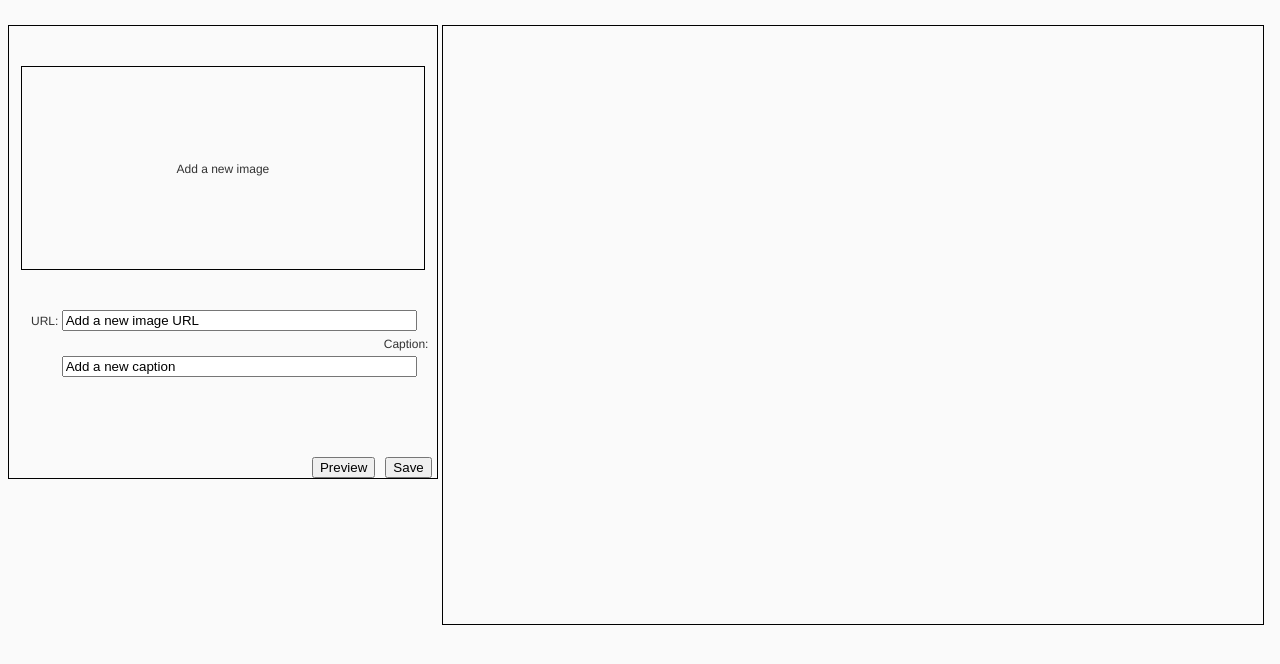
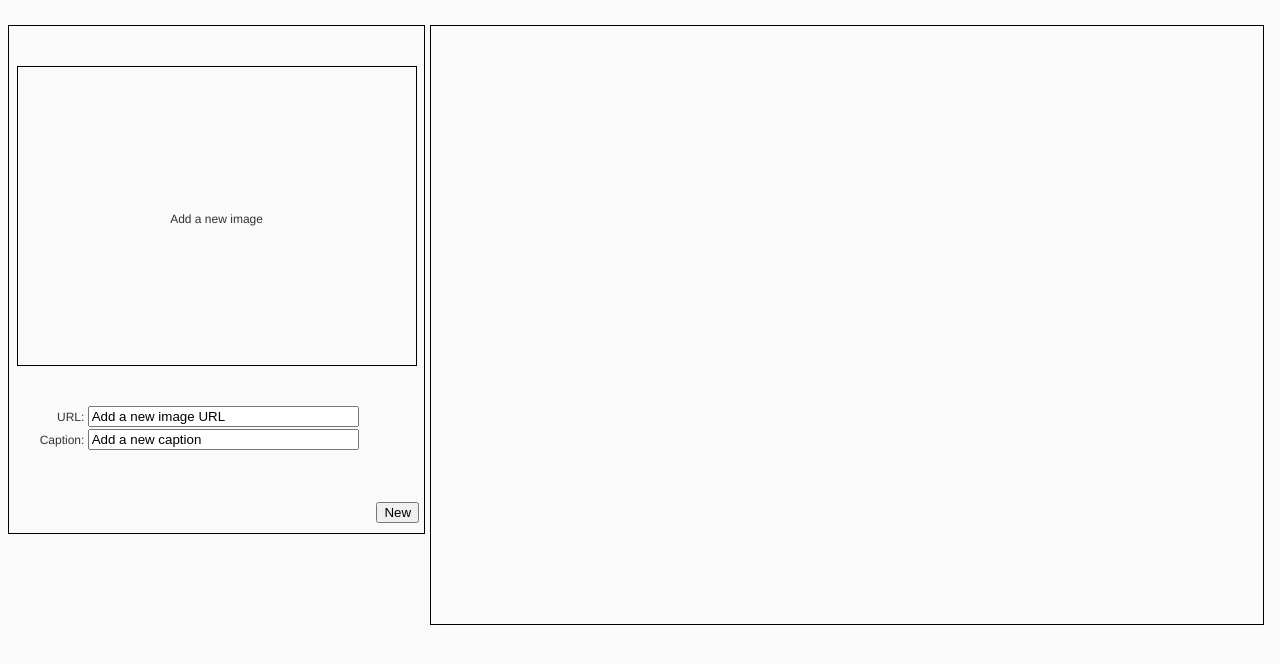
Before and after one commit to gingerrific/backbone-photo-gallery, a website: page app/index.html in a window 1280 px wide. Drawn offline with nearby package versions, Linux system fonts and the light colour scheme; files that its build step writes are made by us from their sources; no server answers.

Commit message:
updating views to correctly allow for adding new images

```diff
--- a/app/index.html
+++ b/app/index.html
@@ -33,7 +33,7 @@
 
 
         <script type="text/template" class='thumbnail-view-template'>
-            <img src="<%=url%>">
+            <img src="<%=url %>" title="<%=caption %>">
         </script>
 
         <script type="text/template" class='detail-view-template'>
@@ -47,26 +47,26 @@
                 <div class="caption-quote">Caption:&nbsp
                     <input type="text" value="<%=caption ? caption : 'Add a new caption'%>">
                 </div>
+                <%=url ? '<button class="save-button">Save</button><button class="preview-button">Preview</button><button class="delete-button">Delete</button><button class="new-button">New</button>' : '<button class="new-button">New</button>' %>
 
-            <button class="save-button">Save</button>
-            <button class="preview-button">Preview</button>
             </div>
         </script>
 
         <script type="text/template" class='detail-view-editing-template'>
             <div class="zoomed-thumbnail">
-                <%=url ? '<img src="url">': 'Add a new image'%>
+                <%=url ? '<img src='+url+'>': 'Add a new image'%>
             </div>
             <div class="editor">
-                <div class="link-address">URL:
-                <%=url ? url : 'Add a new image URL' %>
-                    <button class="edit-url-button">Edit</button>
+                <div class="link-address">URL:&nbsp
+                <input type="text" value="<%=url ? url : 'Add a new image URL' %>">
                 </div>
-                <div class="caption-quote">Caption:
-                <%=caption ? caption : 'Add a new caption'%>
-                    <button class="edit-caption-button">Edit</button>
+                <div class="caption-quote">Caption:&nbsp
+                <input type="text" value="<%=caption ? caption : 'Add a new caption'%>">
                 </div>
+
             <button class="save-button">Save</button>
+            <button class="preview-button">Preview</button>
+            <button class="delete-button">Delete</button>
             </div>
         </script>
 
--- a/app/scripts/detail-view.js
+++ b/app/scripts/detail-view.js
@@ -5,13 +5,15 @@ var DetailView = Backbone.View.extend({
 	editingTemplate: _.template($('.detail-view-editing-template').text()),
 
 	events: {
-		'click .preview-caption-button'	: 'previewChanges',
-		'click .save-button'			: 'saveChanges'
+		'click .preview-button'			: 'previewChanges',
+		'click .save-button'			: 'saveChanges',
+		'click .delete-button'			: 'deletePicture',
+		'click .new-button'				: 'newPicture'
 	},
 
 	initialize: function () {
 		this.photoGallery = new PhotoCollection();
-		this.photoGallery.fetch();
+		this.listenTo(this.model, 'change', this.render);
 		this.listenTo(this.photoGallery, 'add', function (picture) {
 			new ThumbnailView({model:picture});
 		});
@@ -22,30 +24,68 @@ var DetailView = Backbone.View.extend({
 	},
 
 	render: function () {
-
+		console.log('rendered');
 		var renderedTemplate = this.template(this.model.attributes);
 		this.$el.html(renderedTemplate);
 	},
 
 	previewChanges: function () {
 		var link = $('.link-address input').val();
-		var captionText = $('.caption-quote input').val();
-		if (link && captionText) {
-			this.photoGallery.add({url: link, caption: captionText});
-			this.render;
-		}
+		this.$el.find('.zoomed-thumbnail').html("<img src="+link+">");
 	},
 
 	saveChanges: function() {
 		var link = $('.link-address input').val();
 		var captionText = $('.caption-quote input').val();
+
 		if (link && captionText) {
-			this.photoGallery.add({url: link, caption: captionText}).save();
+			this.model.set({
+				url: link,
+				caption: captionText
+			});
+			this.photoGallery.add(this.model);
+			this.model.save();
 		}
-		$('.link-address input').val('');
-		$('.caption-quote input').val('');
+	},
+
+	newPicture: function () {
+		var renderedTemplate = this.editingTemplate(this.model.attributes);
+		this.$el.html(renderedTemplate);
+
+		this.model = new Photo();
+
+		this.$el.find('input').val('');
+		this.$el.find('.zoomed-thumbnail').html('<img src=http://allaboutuarts.ca/wp-content/uploads/2012/07/placeholder.jpg>');
+
+	},
+
+	deletePicture: function () {
+		this.model.destroy();
 	}
 });
 
-var blankPhoto = new Photo();
-new DetailView({model: blankPhoto});
+
+
+
+
+
+
+
+
+var AppView = Backbone.View.extend({
+
+	initialize: function () {
+		this.photoGallery = new PhotoCollection();
+		this.photoGallery.fetch();
+		this.listenTo(this.photoGallery, 'add', function (picture) {
+			new ThumbnailView({model:picture});
+		});
+
+
+		this.listenTo(this.photoGallery, 'remove', function (picture) {
+			//
+		});
+
+		new DetailView({model: this.model})
+	}
+})
--- a/app/scripts/main.js
+++ b/app/scripts/main.js
@@ -0,0 +1,2 @@
+var blankPhoto = new Photo({url: '', caption: ''});
+new AppView({model: blankPhoto});
--- a/app/scripts/photo-model.js
+++ b/app/scripts/photo-model.js
@@ -2,10 +2,6 @@
 
 var Photo = Backbone.Model.extend({
 	idAttribute: '_id',
-	defaults: {
-		url: '',
-		caption: ''
-	}
 });
 
 var PhotoCollection = Backbone.Collection.extend({
--- a/app/scripts/thumbnail-view.js
+++ b/app/scripts/thumbnail-view.js
@@ -22,6 +22,6 @@ var ThumbnailView = Backbone.View.extend({
 	},
 
 	showDetailView: function () {
-		var detailed = new DetailView({model: this.model});
+		new DetailView({model: this.model});
 	}
 });
--- a/app/styles/main.scss
+++ b/app/styles/main.scss
@@ -20,10 +20,12 @@ body {
 }
 
 .thumbnail-gallery {
-    width: 65%;
+    width: 66%;
     min-height: 600px;
+    overflow: scroll;
     display: inline-block;
     border: 1px solid black;
+    // padding: 30px 40px;
 
     & .thumb {
         margin: 10px;
@@ -31,17 +33,18 @@ body {
         cursor: pointer;
         padding: 3px;
         border: 1px solid black;
+        height: 150px;
+        width: 200px;
 
         & img {
-            height: 100px;
-            width: 200px;
+            height: 100%;
+            width: 100%;
         }
-
     }
 }
 
 .details {
-    width: 34%;
+    width: 33%;
     min-height: 450px;
     display: inline-block;
     border: 1px solid black;
@@ -49,17 +52,17 @@ body {
     font-size: 12px;
 
     & .zoomed-thumbnail {
-        height: 204px;
-        width: 404px;
+        height: 300px;
+        width: 400px;
         border: 1px solid black;
         margin: 40px auto;
         padding: 2px;
         text-align: center;
-        line-height: 200px;
+        line-height: 300px;
 
         & img {
-            height: 200px;
-            width: 400px;
+            height: 100%;
+            width: 100%;
 
         }
     }
@@ -73,8 +76,8 @@ body {
             line-height: 23px;
 
             & input {
-                margin-right: 15px;
-                width: 85%;
+                margin-right: 60px;
+                width: 67%;
                 float: right;
             }
         }
@@ -85,16 +88,18 @@ body {
             line-height: 23px;
 
             & input {
-                margin-right: 15px;
-                width: 85%;
+                margin-right: 60px;
+                width: 67%;
                 float: right;
             }
         }
     }
 
-    & .save-button, & .preview-button {
-        margin-top: 80px;
+    & .save-button, & .preview-button,
+    & .delete-button, & .new-button {
+        margin-top: 50px;
         margin-left: 10px;
+        margin-bottom: 10px;
         float: right;
     }
 }
```
Also changed, not shown: dist/404.html (added), dist/6df2b309.favicon.ico (added), dist/index.html (added), dist/robots.txt (added), dist/scripts/3ee71eb3.main.js (added), dist/scripts/e0c99382.vendor.js (added), dist/styles/0c38a361.main.css (added), 1 other file. Lines whose indentation alone changed are shown as unchanged.
